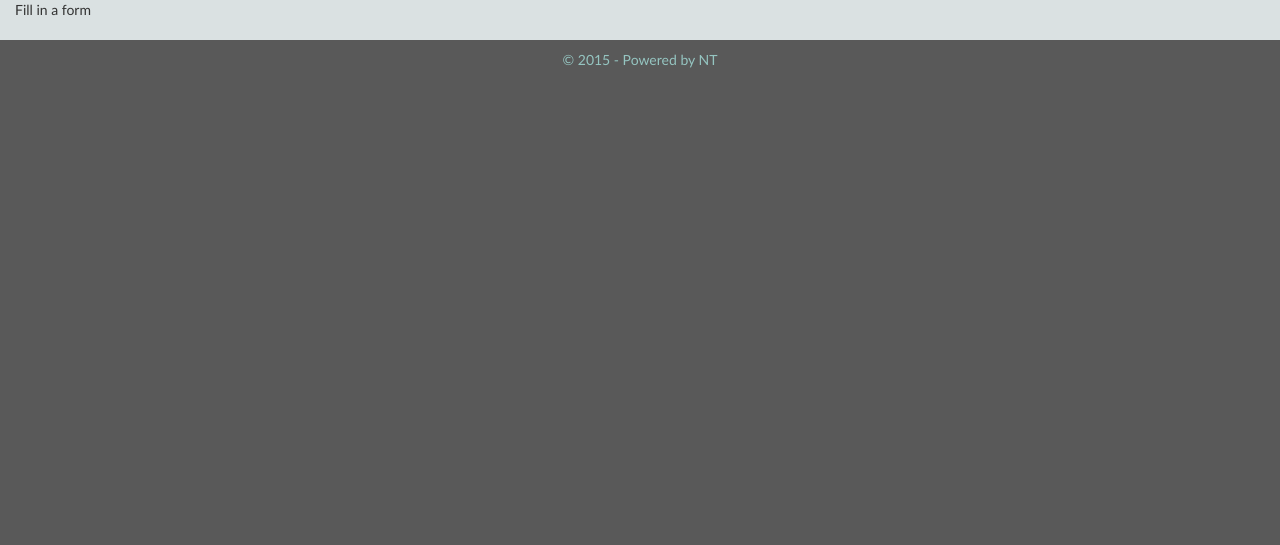
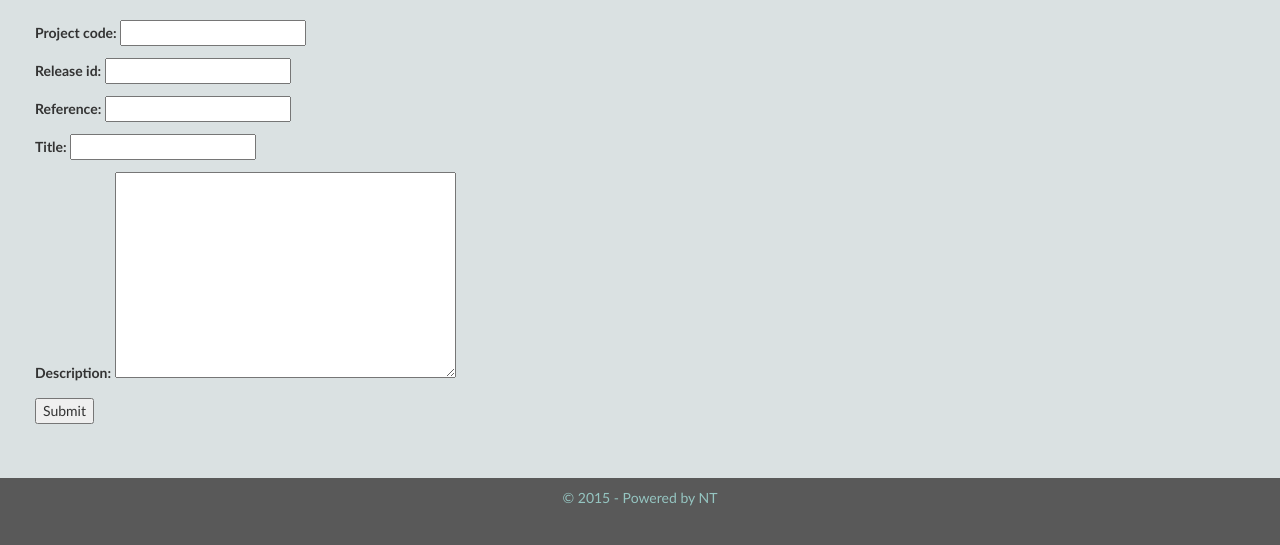
Before and after one commit to nevtum/hivemind, a Django app: page /dirts/create/ in a window 1280 px wide. Shown: the part 142-687 px from the top of the page. Run offline with Django 3.2, Linux system fonts and the light colour scheme; the visitor is signed in with stand-in values (Sample User, id 1); some libraries are stand-ins or nearby versions.

Commit message:
prepared form skeleton to raise new dirt

```diff
--- /dev/null
+++ b/src/dirts/forms.py
@@ -0,0 +1,9 @@
+from django import forms
+
+class CreateDirtForm(forms.Form):
+    project_code = forms.CharField(max_length=20)
+    release_id = forms.CharField(max_length=50)
+    reference = forms.CharField(max_length=1000)
+    # status = ...
+    title = forms.CharField(max_length=80)
+    description = forms.CharField(max_length=2000, widget=forms.Textarea)
--- a/src/dirts/templates/create.html
+++ b/src/dirts/templates/create.html
@@ -1,11 +1,14 @@
 {% extends "base.html" %}
 
 {% block content %}
-{% csrf_token %}
 
 <div id="content">
   <div class="container-fluid">
-    Fill in a form
+    <form action="#" method="post">
+      {% csrf_token %}
+      {{ form.as_p }}
+      <input type="submit" value="Submit" />
+    </form>
   </div>
 </div>
 
--- a/src/dirts/views.py
+++ b/src/dirts/views.py
@@ -2,8 +2,9 @@ from datetime import datetime
 from django.shortcuts import render, redirect
 from django.contrib.auth.decorators import login_required
 
-from dirts.models import Defect
+from dirts.models import Defect, Status
 from dirts.services import dirt_manager
+from dirts.forms import CreateDirtForm
 
 # Create your views here.
 
@@ -14,12 +15,18 @@ def index(request):
 @login_required(login_url='/login/')
 def create(request):
     if request.method == 'GET':
-        return render(request, 'create.html')
+        form = CreateDirtForm()
+        return render(request, 'create.html', {'form': form})
 
     # otherwise post
     args = {
+        'project_code': request.POST['project_code'],
+        'date_created': datetime.utcnow(),
         'submitter': request.user,
-        'date_created': datetime.utcnow(),
+        'release_id': request.POST['release_id'],
+        'title': request.POST['title'],
+        'description': request.POST['description'],
+        'reference': request.POST['reference'],
     }
 
     dirt_manager.raise_dirt(kwargs=args)
--- a/src/static/css/style.css
+++ b/src/static/css/style.css
@@ -32,6 +32,10 @@ body {
   padding-bottom: 20;
 }
 
+form {
+  padding: 20;
+}
+
 /* for contacts list */
 
 #search-control {
```
